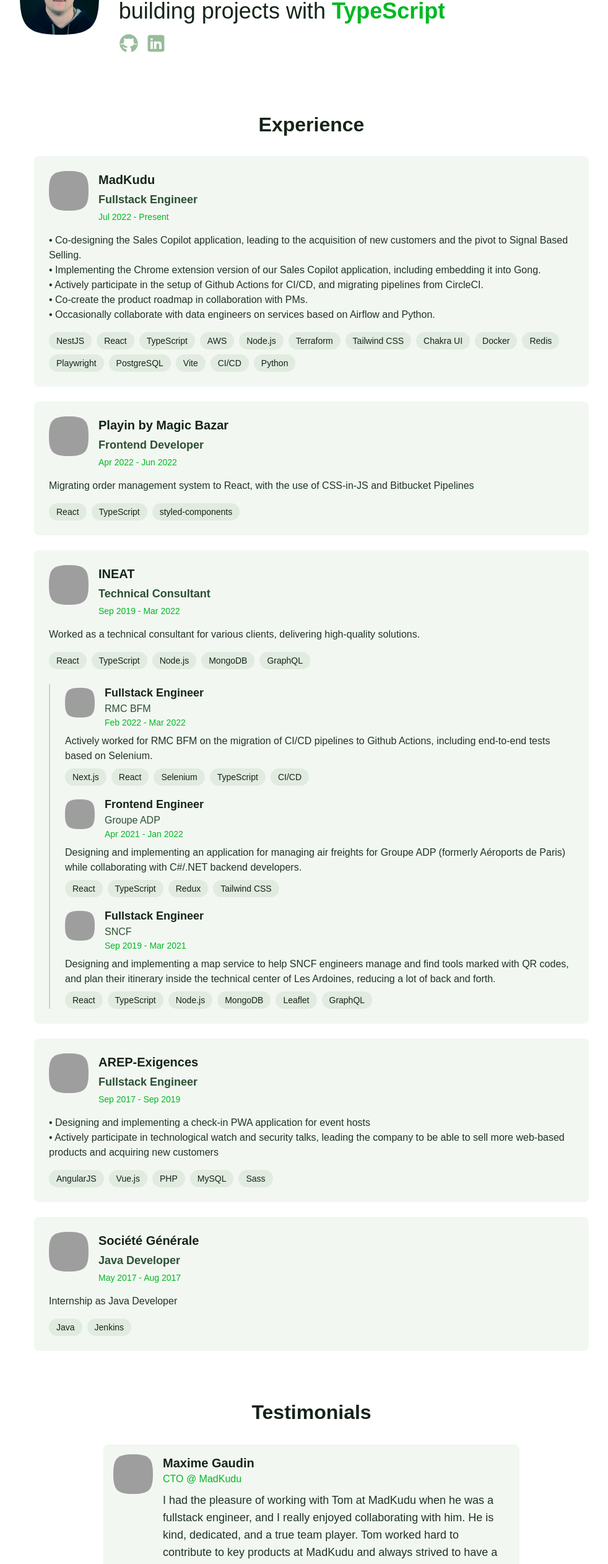
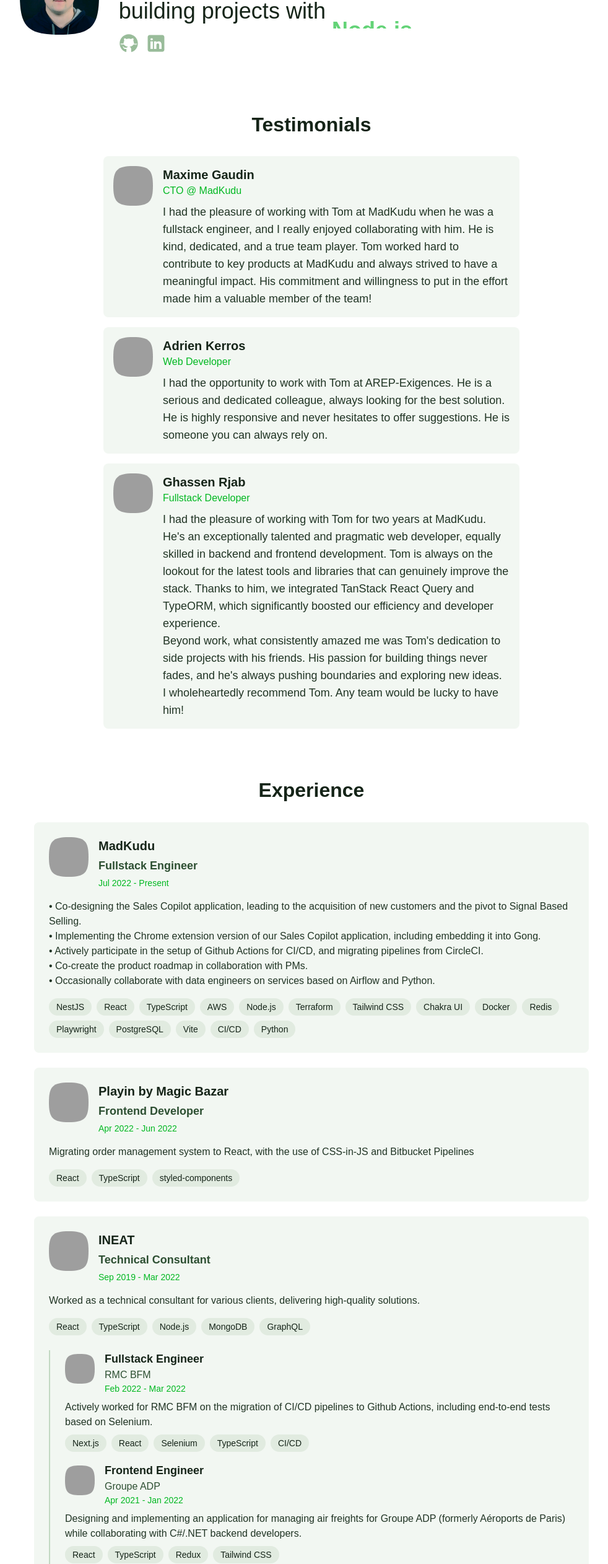
Before and after one commit to tommywalkie/portfolio, a React (Vite) app: page / in a window 1280 px wide. Shown: the part 234-2758 px from the top of the page at 62% size, without its empty margins (137-1119 px from the left). Built offline with nearby package versions, Linux system fonts and the light colour scheme; grey boxes are pictures that could not be loaded; a small style sheet from the web is missing.

Commit message:
reversed testimonials and experiences

```diff
--- a/src/components/TextSlider.tsx
+++ b/src/components/TextSlider.tsx
@@ -10,7 +10,7 @@
   useEffect(() => {
     const interval = setInterval(() => {
       setCurrentIndex((current) => (current + 1) % words.length)
-    }, 5000)
+    }, 3000)
 
     return () => clearInterval(interval)
   }, [words.length])
--- a/src/routes/index.tsx
+++ b/src/routes/index.tsx
@@ -39,11 +39,6 @@
       </div>
 
       <div className="p-4 mb-12">
-        <h2 className="text-3xl font-bold mb-8 text-center">Experience</h2>
-        <ExperienceList experiences={experienceData.experiences} />
-      </div>
-
-      <div className="p-4">
         <h2 className="text-3xl font-bold mb-8 text-center">Testimonials</h2>
         <div className="flex flex-col gap-4 w-full items-center">
           {testimonialData.testimonials.map((testimonial) => (
@@ -51,6 +46,13 @@
           ))}
         </div>
       </div>
+
+      <div className="p-4 mb-12">
+        <h2 className="text-3xl font-bold mb-8 text-center">Experience</h2>
+        <ExperienceList experiences={experienceData.experiences} />
+      </div>
+
+
     </div>
   )
 }
```
